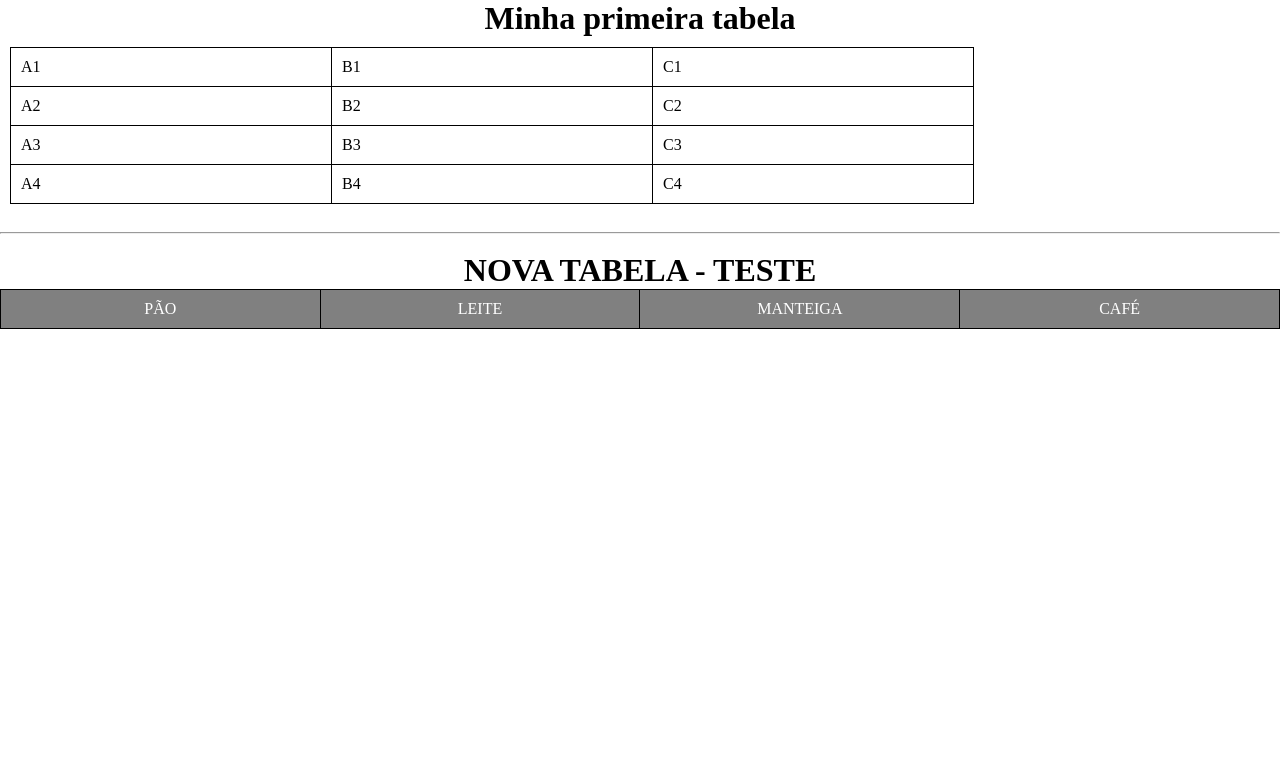
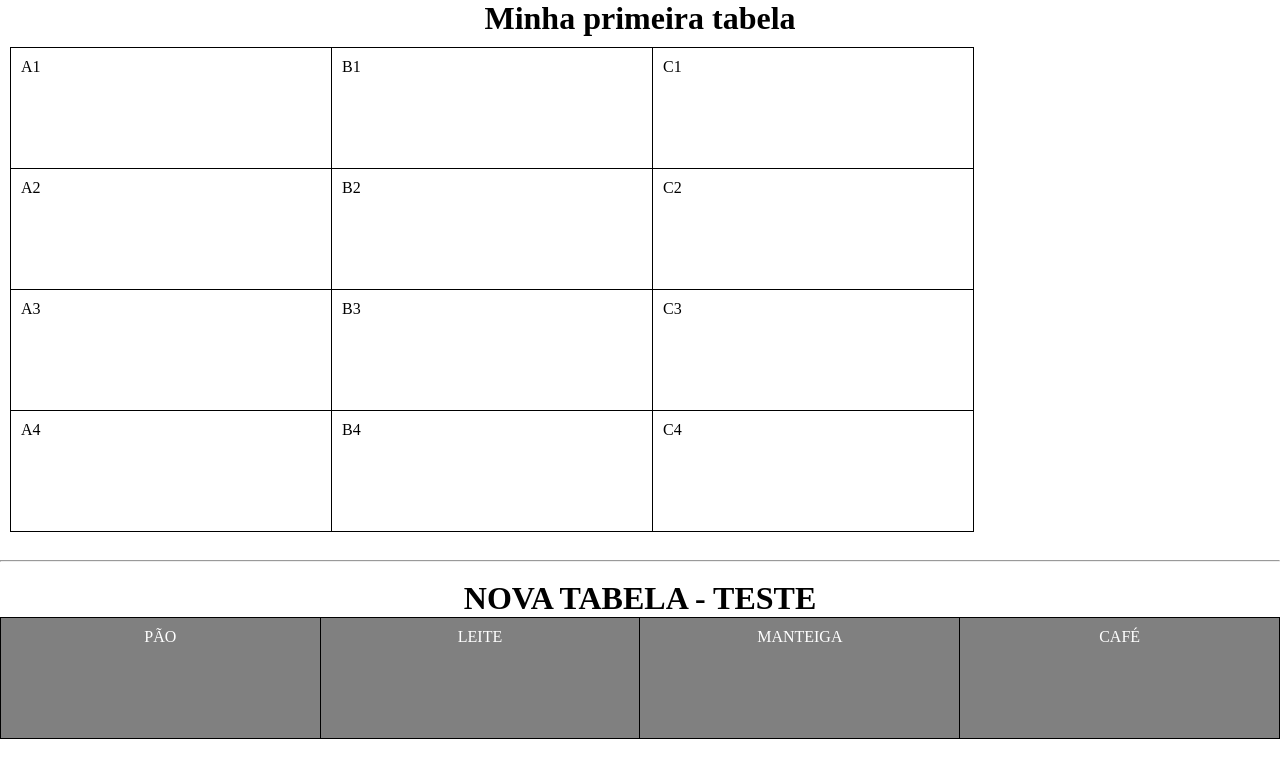
Before and after one commit to weslenmombach/HTML5-CSS3, a plain HTML site: page Exercícios/ex024/tabela01.html in a window 1280 px wide. Drawn offline with Linux system fonts and the light colour scheme.

Commit message:
atualizações

```diff
--- a/Exercícios/ex024/style.css
+++ b/Exercícios/ex024/style.css
@@ -13,6 +13,8 @@ td {
     border: 1px solid black;
     padding: 10px;
     width: 300px;
+    height: 100px;
+    vertical-align: top;
 }
 .first{
     border-collapse: collapse;
```
